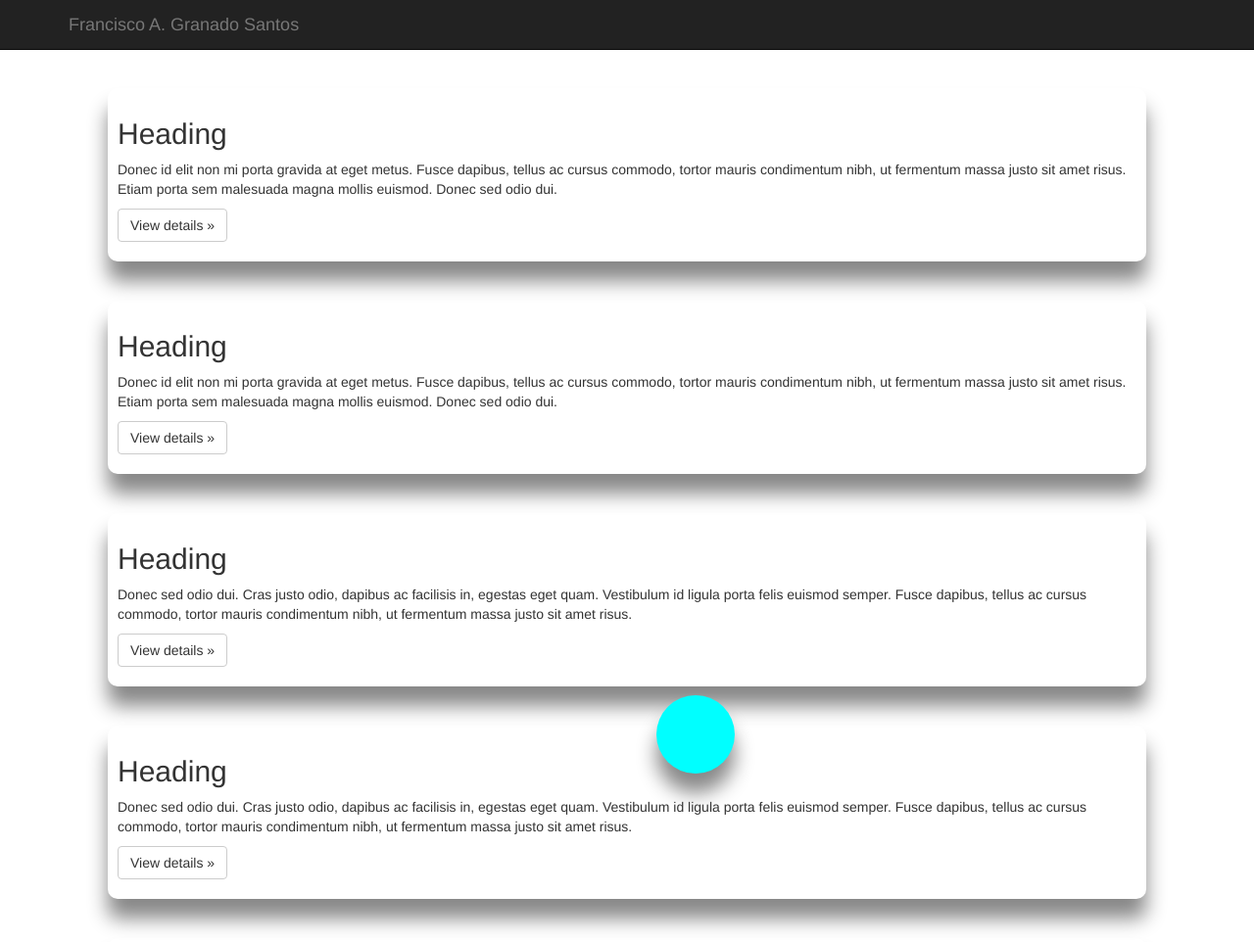
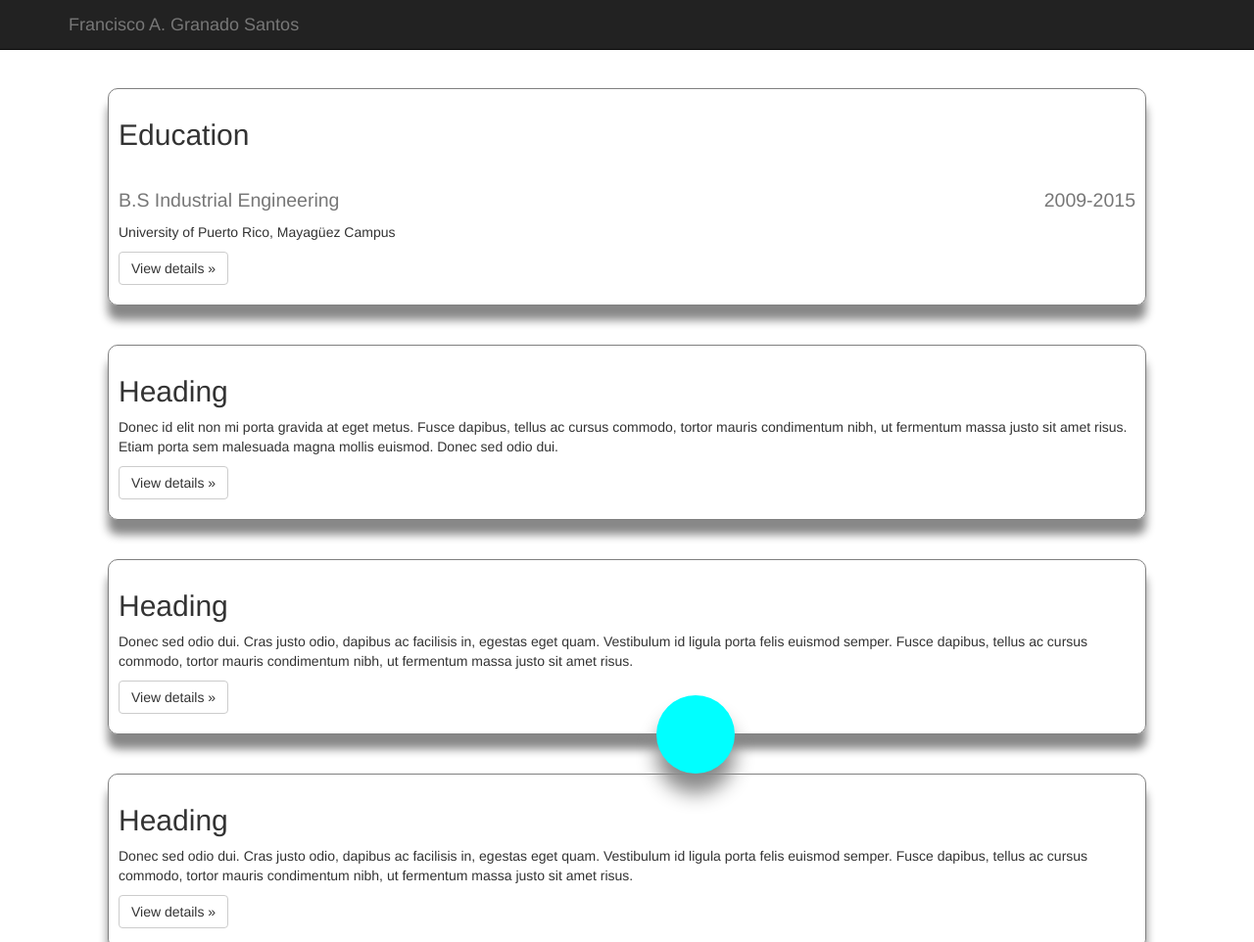
Before and after one commit to falgranado/Resume, a plain HTML site: page index.html in a window 1280 px wide. Shown: the top 962 px of the page at 98% size. Drawn offline with nearby package versions, Linux system fonts and the light colour scheme; files whose address does not match are found by name.

Commit message:
Added Css and some more info

```diff
--- a/css/index.css
+++ b/css/index.css
@@ -1,11 +1,15 @@
+
 .card{
   border-radius: 10px;
   -webkit-border-radius: 10px;
   -moz-border-radius: 10px;
-  box-shadow: 0 20px 8px rgba(0, 0, 0, .8);
-  -webkit-box-shadow: 0 20px 8px rgba(0, 0, 0, .8);
-  -moz-box-shadow: 0 20px 8px rgba(0, 0, 0, .8);
-  box-shadow: 0px 20px 20px #888888;
+  border-style: solid;
+  border-color: gray;
+  border-width: .5px;
+  box-shadow: 0 15px 10px rgba(0, 0, 0, .8);
+  -webkit-box-shadow: 0 15px 10px rgba(0, 0, 0, .8);
+  -moz-box-shadow: 0 15px 10px rgba(0, 0, 0, .8);
+  box-shadow: 0px 15px 10px #888888;
   padding: 10px;
   margin:40px;
 }
@@ -30,3 +34,6 @@
   margin:0 auto;
 
 }
+.date-title{
+  float:right;
+}
--- a/index.html
+++ b/index.html
@@ -8,7 +8,7 @@
     <meta name="author" content="">
     <link rel="icon" href="../../favicon.ico">
 
-    <title>Jumbotron Template for Bootstrap</title>
+    <title>FGS Resume</title>
 
     <!-- Bootstrap core CSS -->
     <link href="css/bootstrap.min.css" rel="stylesheet">
@@ -57,8 +57,16 @@
     <div class="container">
       <!-- Example row of columns -->
         <div class="card">
-          <h2>Heading</h2>
-          <p>Donec id elit non mi porta gravida at eget metus. Fusce dapibus, tellus ac cursus commodo, tortor mauris condimentum nibh, ut fermentum massa justo sit amet risus. Etiam porta sem malesuada magna mollis euismod. Donec sed odio dui. </p>
+          <h2 >Education</h2>
+          <div class="row">
+          	<div class="col-xs-12 col-sm-6 col-lg-8 ">
+	          <h2 class="job-title"><small>B.S Industrial Engineering</small></h2>
+	        </div>
+	        <div class="col-xs-6 col-lg-4">
+	          <h2 class="date-title"><small>2009-2015</small></h2>
+	        </div>
+          </div>
+          <p>University of Puerto Rico, Mayagüez Campus</p>
           <p><a class="btn btn-default" href="#" role="button">View details &raquo;</a></p>
         </div>
         <div class="card">
```
